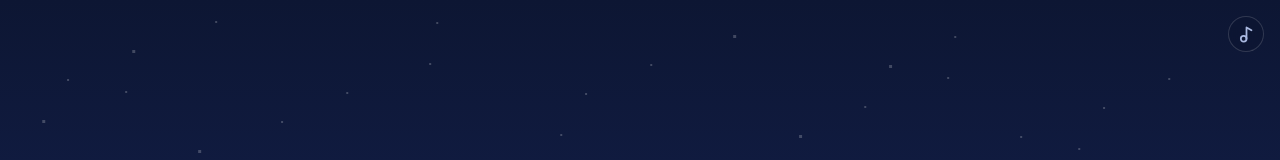
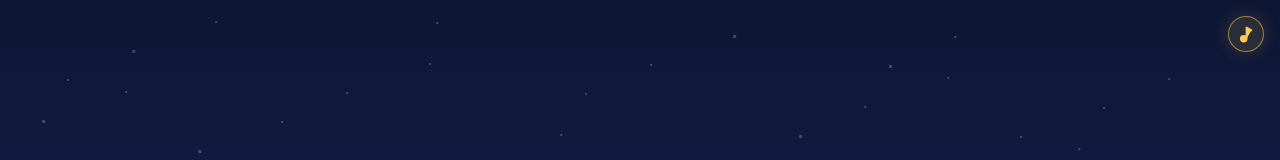
Before and after one commit to kas4444/BookingBeaverRun, a React (Vite) app: page / in a window 1280 px wide. Shown: the top 160 px of the page. Built offline with nearby package versions, Linux system fonts and the light colour scheme; a web font is replaced by a local one.

Commit message:
Updated App.tsx

```diff
--- a/src/App.tsx
+++ b/src/App.tsx
@@ -619,8 +619,8 @@ function App() {
       <canvas ref={canvasRef} className="game-canvas" aria-label="Apwide Beaver Run game" />
 
       {/* Mute toggle - always visible */}
-      <button className="mute-btn" onClick={() => setMuted((v) => !v)} aria-label={muted ? 'Unmute' : 'Mute'}>
-        <Music2 size={17} strokeWidth={2.5} aria-hidden="true" />
+      <button className={`mute-btn${muted ? ' is-muted' : ''}`} onClick={() => setMuted((v) => !v)} aria-label={muted ? 'Unmute' : 'Mute'} aria-pressed={muted}>
+        <Music2 size={17} strokeWidth={2.5} fill={muted ? 'none' : 'currentColor'} aria-hidden="true" />
       </button>
 
       {/* In-game HUD */}
--- a/src/index.css
+++ b/src/index.css
@@ -42,6 +42,8 @@ body { background: #0a1020; overflow: hidden; }
   transition: .2s ease;
 }
 .mute-btn:hover { color: #4c8fff; border-color: rgba(76, 143, 255, .4); transform: scale(1.08); }
+.mute-btn:not(.is-muted) { color: #ffca52; border-color: rgba(255, 202, 82, .55); background: rgba(255, 202, 82, .12); box-shadow: 0 0 18px rgba(255, 202, 82, .18); }
+.mute-btn.is-muted { color: #7180a3; border-color: rgba(113, 128, 163, .35); background: rgba(13, 22, 51, .52); box-shadow: none; }
 
 /* ─── Overlays ─── */
 .overlay {
```
